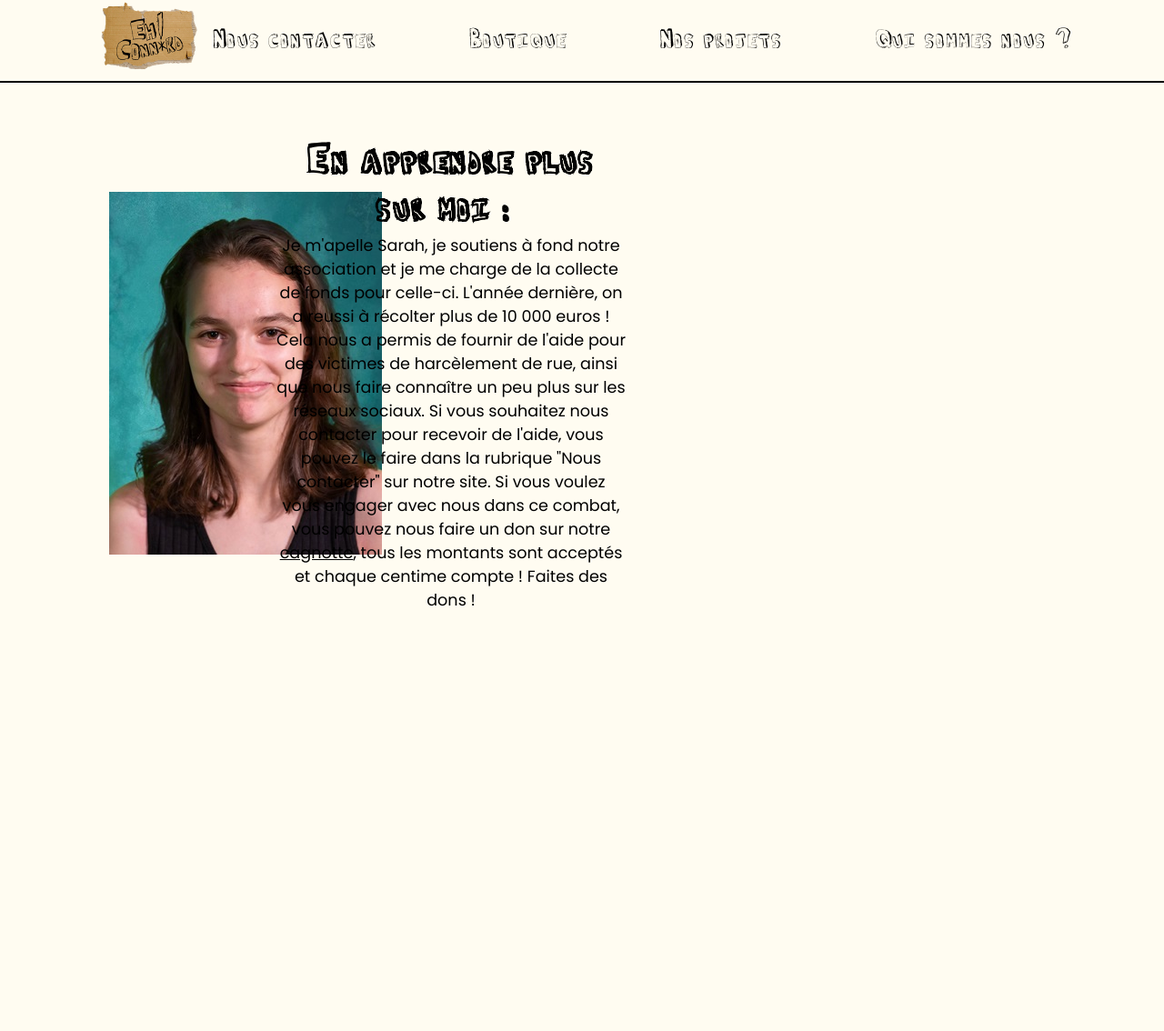
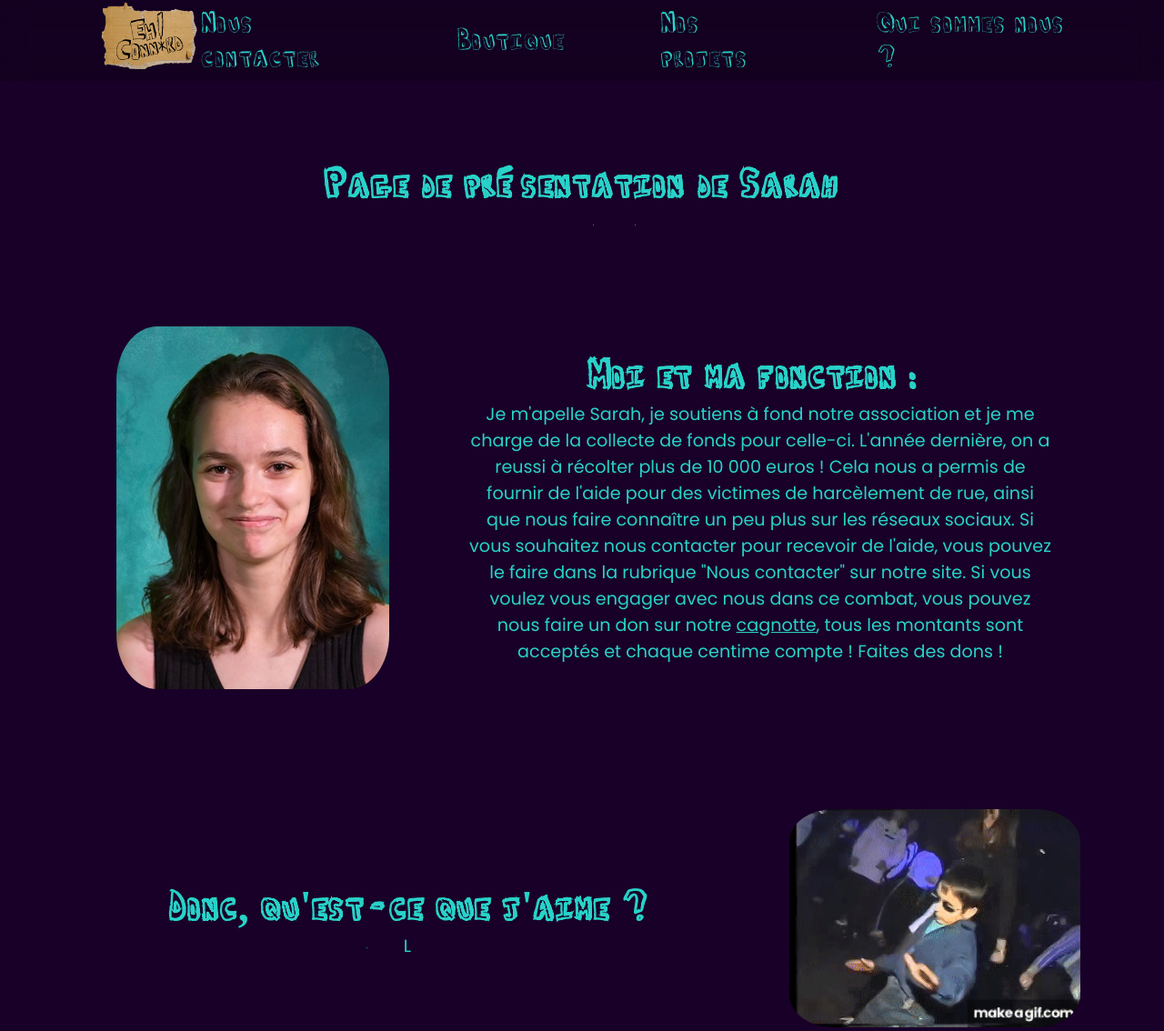
Before and after one commit to zephyst/SAE_Site_Web, a PHP site: page /ficheSarah.php in a window 1280 px wide. Shown: the whole page at 91% size. Before the commit the page ends 667 px from the top, so only its background shows below. Run offline with PHP 8.4, Linux system fonts and the light colour scheme.

Commit message:
page perso sarah

```diff
--- a/ficheSarah.php
+++ b/ficheSarah.php
@@ -29,13 +29,26 @@
 </header>
 
 <body>
+    <h2>Page de présentation de Sarah</h2>
     <main>
         <section>
-            <div><img src="public/images/PhotoSarah.jpg" alt="Photo Sarah" id="pp"></div>
+            <div id="pp"><img src="public/images/PhotoSarah.jpg" alt="Photo Sarah"></div>
             <div id="desc">
-                <h1>En apprendre plus sur moi : </h1>
-                <p>Je m'apelle Sarah, je soutiens à fond notre association et je me charge de la collecte de fonds pour celle-ci. L'année dernière, on a reussi à récolter plus de 10 000 euros ! Cela nous a permis de fournir de l'aide pour des victimes de harcèlement de rue, ainsi que nous faire connaître un peu plus sur les réseaux sociaux. Si vous souhaitez nous contacter pour recevoir de l'aide, vous pouvez le faire dans la rubrique "Nous contacter" sur notre site. Si vous voulez vous engager avec nous dans ce combat, vous pouvez nous faire un don sur notre <a href="">cagnotte</a>, tous les montants sont acceptés et chaque centime compte ! Faites des dons !</p>
+                <h1>Moi et ma fonction : </h1>
+                <p>Je m'apelle Sarah, je soutiens à fond notre association et je me charge de la collecte de fonds pour celle-ci.
+                    L'année dernière, on a reussi à récolter plus de 10 000 euros !
+                    Cela nous a permis de fournir de l'aide pour des victimes de harcèlement de rue, ainsi que nous faire connaître un peu plus sur les réseaux sociaux.
+                    Si vous souhaitez nous contacter pour recevoir de l'aide, vous pouvez le faire dans la rubrique "Nous contacter" sur notre site.
+                    Si vous voulez vous engager avec nous dans ce combat, vous pouvez nous faire un don sur notre
+                    <a href="">cagnotte</a>, tous les montants sont acceptés et chaque centime compte ! Faites des dons !</p>
             </div>
+        </section>
+        <section>
+            <div id="like">
+                <h1>Donc, qu'est-ce que j'aime ? </h1>
+                <p>L</p>
+            </div>
+            <div id="child"><img src="enfant_qui_danse.jpg" alt="child"></div>
         </section>
     </main>
 </body>
--- a/public/css/sarah.css
+++ b/public/css/sarah.css
@@ -11,18 +11,17 @@
 * {
     margin: 0;
     padding: 0;
-    color: black;
+    color: rgb(40, 210, 200);
 }
 
 header {
     display: flex;
-
-    border-bottom: solid 2px black;
-    background-color: #FFFCF1;
-
     position: sticky;
     top: 0;
     z-index: 2;
+    -webkit-backdrop-filter: blur(15px);
+    backdrop-filter: blur(15px);
+    background-color: rgba(0, 0, 0, 0.2);
 }
 
 header img {
@@ -40,19 +39,26 @@ header ul {
 }
 
 header li {
-    margin-right: 8vw;
+    margin-right: 10%;
 }
 
 header a {
     text-decoration: none;
-    font-size: 2rem;
-    font-family: Marianaxxe;
+    font-size: 220%;
+    font-family: 'Marianaxxe';
 }
 
 
 
 body {
-    background-color: #FFFCF1;
+    background-color: rgb(25, 0, 40);
+}
+
+h2 {
+    font-family: 'Marianaxxe';
+    font-size: 300%;
+    text-align: center;
+    padding-top: 7%;
 }
 
 h1 {
@@ -62,21 +68,37 @@ h1 {
 
 p {
     font-family: 'Poppins';
-    font-size: 110%;
+    font-size: 120%;
 }
 
 #desc {
-    width: 30%;
+    width: 50%;
+    padding: 5%;
 }
 
 #pp {
-    width: 100%;
-    margin: 10%;
-    padding: 30%;
+    width: 20%;
+    padding: 5%;
+    margin-left: 5%;
+}
+
+#like {
+    margin-left: 10%;
+    width: 50%;
+}
+
+#child {
+    width: 30%;
+    margin-left: 5%;
 }
 
 div {
     display: inline-block;
     text-align: center;
     vertical-align: middle;
+    margin-top: 5%;
 }
+
+img {
+    border-radius: 15%;
+}
```
Also changed, not shown: enfant_qui_danse.jpg (added).
